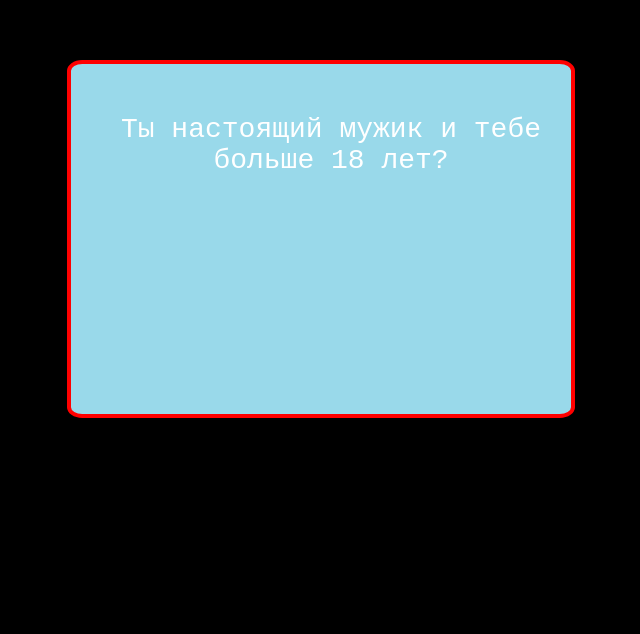
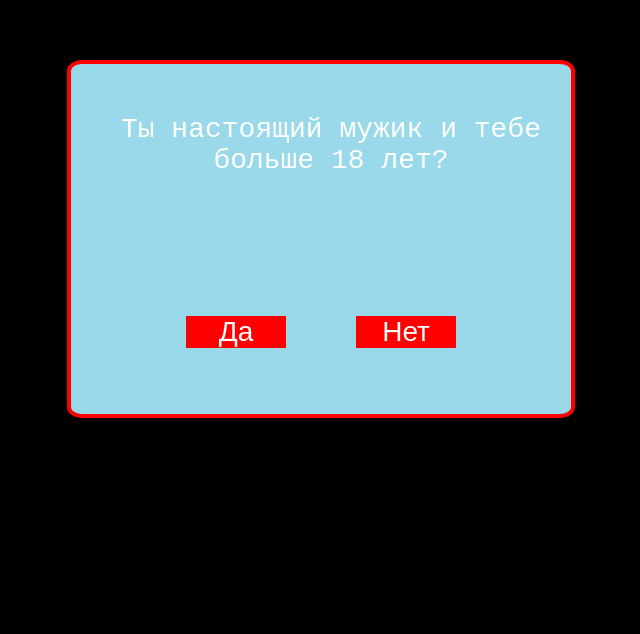
Before and after one commit to katasonov/imgsrv, a plain HTML site: page static/index.html in a window 1280 px wide. Shown: the part 165-799 px from the top of the page, without its empty margins (323-963 px from the left). Drawn offline with Linux system fonts and the light colour scheme.

Commit message:
update message

```diff
--- a/static/index.html
+++ b/static/index.html
@@ -74,8 +74,25 @@
     <body style="opacity:1;">
 
     <div id="install-button" style="position:absolute;width:500px;height:350px;left:0;top:0;background-color:rgb(153,217,234);display:none;z-index:99999;border-radius: 3%;color:white;font-size:28px;text-align:center;border: 4px solid red;">
-      <div style="margin-top: 50px;margin-left: 20px;font-family: monospace;">Ты настоящий мужик  и тебе больше 18 лет?</div>
+      <div style="margin-top: 50px;margin-left: 20px;font-family: monospace;padding-bottom: 140px;">Ты настоящий мужик  и тебе больше 18 лет?</div>
 
+  <a href="#" style="
+    /* color: white; */
+"><div style="
+    width: 100px;
+    background-color: red;
+    display: inline-block;
+    color: white;
+">Да</div></a>
+   &nbsp; &nbsp; &nbsp; &nbsp;
+    <a href="#" style="
+    /* color: white; */
+"><div style="
+    width: 100px;
+    background-color: red;
+    display: inline-block;
+    color: white;
+">Нет</div></a>
 
     </div>
 
```
